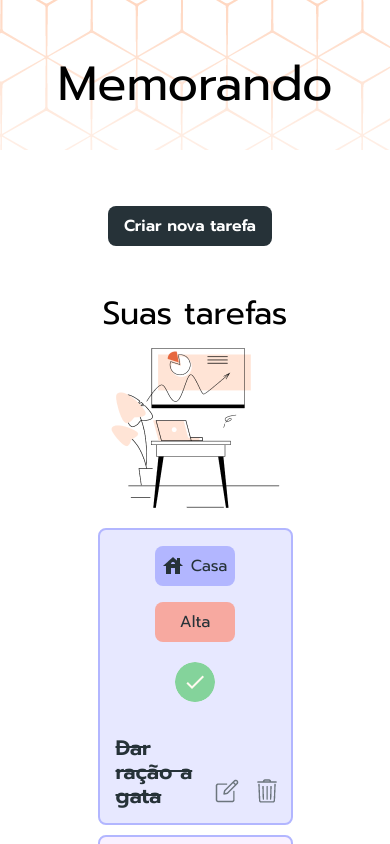
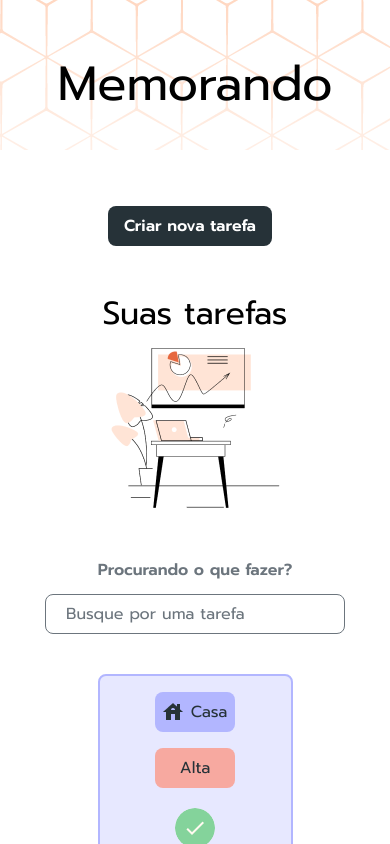
Before and after one commit to Hernandez0808/AluraMemorandoAngular, an Angular app: page /listaTarefas in a window 390 px wide. Shown: the top 844 px of the page. Built offline with nearby package versions, Linux system fonts and the light colour scheme; data requests are answered from the project's data file.

Commit message:
6 - utilizando cubic-bezier e keyframes

```diff
--- a/src/app/animations.ts
+++ b/src/app/animations.ts
@@ -1,4 +1,4 @@
-import { animate, state, style, transition, trigger } from '@angular/animations';
+import { animate, keyframes, state, style, transition, trigger } from '@angular/animations';
 
 export const highlightedStateTrigger = trigger('highlightedState', [
   state('default', style({
@@ -16,7 +16,7 @@ export const highlightedStateTrigger = trigger('highlightedState', [
   ])
 ]);
 
-export const showStateTrigger = trigger('shownState', [
+export const shownStateTrigger = trigger('shownState', [
     transition(':enter', [
         style({
             opacity:0
@@ -39,6 +39,23 @@ export const checkButtonTrigger = trigger('checkButton', [
       }))
     ])
   ])
+
+export const filterTrigger = trigger('filterAnimation', [
+  transition(':enter' , [
+    style({opacity:0, with:0}),
+    animate('400ms ease-out', keyframes([
+      style({ offset:0, opacity:0, width:0}),
+      style({ offset:0.8, opacity:0.5, width:'*'}),
+      style({ offset:1, opacity:1, width:'*'})
+    ])),
+  ]),
+  transition(':leave', [
+    animate('400ms cubic-bezier(.13,.9,.8,.1)', style({
+      opacity:0,
+      width:0
+    }))
+  ])
+])
 
 
 //aplicando animação em elementos não anexados ao dom
--- a/src/app/lista-tarefas/lista-tarefas.component.css
+++ b/src/app/lista-tarefas/lista-tarefas.component.css
@@ -1,3 +1,59 @@
+.busca {
+  display: flex;
+  justify-content: center;
+  align-items: center;
+  margin-bottom: 40px;
+  margin-top: 40px;
+}
+
+.busca p {
+  color: #6C757D;
+  font-size: 16px;
+  font-weight: 600;
+  margin-right: 32px;
+}
+
+#campo-busca::placeholder {
+  color: #6C757D;
+  font-family: 'Prompt';
+  font-size: 16px;
+  padding: 8px 0 8px 8px;
+}
+
+.busca input {
+  border: 1px solid #6C757D;
+  border-radius: 8px;
+  font-family: 'Prompt';
+  font-size: 16px;
+  height: 40px;
+  width: 300px;
+  padding-left: 12px;
+}
+
+input[type='search']:focus {
+  background-image: none;
+  outline: none;
+  text-decoration: none;
+}
+
+input[type="search"]::-webkit-search-decoration,
+::-webkit-search-cancel-button,
+::-webkit-search-results-button,
+::-webkit-search-results-decoration { display: none; }
+
+@media(max-width: 1060px) {
+  .busca {
+    display: flex;
+    flex-direction: column;
+    align-items: center;
+  }
+
+  .busca p {
+    margin-bottom: 12px;
+    margin-right: 0;
+  }
+}
+
 .lista-tarefas {
   display: flex;
   flex-direction: column;
@@ -11,17 +67,14 @@
 
 .card-Estudos {
   background: #F9F0FF;
-    border: 2px solid #B2B6FF;
 }
 
 .card-Trabalho {
   background: #E9F7FF;
-    border: 2px solid #B2B6FF;
 }
 
 .card-Casa {
   background: #E7E8FF;
-    border: 2px solid #B2B6FF;
 }
 
 .card-Feito {
--- a/src/app/lista-tarefas/lista-tarefas.component.html
+++ b/src/app/lista-tarefas/lista-tarefas.component.html
@@ -68,10 +68,20 @@
     <img src="assets/imagens/ilustracao-Tarefas.png"
         alt="Ilustração de um ambiente com mesa, computador, quadro e um vaso com planta">
   </div>
-    <div *ngIf="listaTarefas.length > 0, else semTarefas">
+  <div class="busca">
+    <p class="ff-prompt">Procurando o que fazer?</p>
+    <input
+      id="campo-busca" type="search"
+      placeholder="Busque por uma tarefa"
+      [(ngModel)]="campoBusca"
+      (keyup)="filtrarTarefasPorDescricao(campoBusca)"
+  >
+  </div>
+  <div *ngIf="tarefasFiltradas.length > 0, else semTarefas">
     <div
+      @filterAnimation
       class="lista-tarefas card-{{ tarefa.categoria }}"
-        *ngFor="let tarefa of listaTarefas; let i = index;"
+      *ngFor="let tarefa of tarefasFiltradas; let i = index"
       (mouseover)="indexTarefa = i"
       [@highlightedState]="indexTarefa === i ? 'highlighted' : 'default'">
       <div class="info-card">
@@ -87,8 +97,9 @@
         <p class="status-tarefa">
           <button
             [ngClass]="(tarefa.statusFinalizado == true) ? 'icone-checked' : 'icone-unchecked'"
-              (click)="finalizarTarefa(tarefa.id);"
-              [@checkButton]="(tarefa.id === id ? 'checked' : 'unchecked')">
+            (click)="finalizarTarefa(tarefa.id)"
+            [@checkButton]="(tarefa.id === id ? 'checked' : 'unchecked')"
+            >
           </button>
         </p>
       </div>
--- a/src/app/lista-tarefas/lista-tarefas.component.ts
+++ b/src/app/lista-tarefas/lista-tarefas.component.ts
@@ -4,21 +4,28 @@ import { FormBuilder, FormGroup, Validators } from '@angular/forms';
 
 import { TarefaService } from 'src/app/service/tarefa.service';
 import { Tarefa } from '../models/tarefa';
-import { checkButtonTrigger, highlightedStateTrigger, showStateTrigger } from '../animations';
+import { checkButtonTrigger, filterTrigger, highlightedStateTrigger, shownStateTrigger } from '../animations';
 
 @Component({
   selector: 'app-lista-tarefas',
   templateUrl: './lista-tarefas.component.html',
   styleUrls: ['./lista-tarefas.component.css'],
-  animations: [highlightedStateTrigger, showStateTrigger, checkButtonTrigger]
+  animations: [
+    highlightedStateTrigger,
+    shownStateTrigger,
+    checkButtonTrigger,
+    filterTrigger
+  ]
 })
 export class ListaTarefasComponent implements OnInit {
   listaTarefas: Tarefa[] = [];
   formAberto: boolean = false;
   categoria: string = '';
   validado: boolean = false;
-  indexTarefa = -1;
-  id:number = 0;
+  indexTarefa: number = -1;
+  id: number = 0;
+  campoBusca = '';
+  tarefasFiltradas: Tarefa[] = [];
 
   formulario: FormGroup = this.fomBuilder.group({
     id: [0],
@@ -37,8 +44,19 @@ export class ListaTarefasComponent implements OnInit {
   ngOnInit(): Tarefa[] {
     this.service.listar(this.categoria).subscribe((listaTarefas) => {
       this.listaTarefas = listaTarefas;
+      this.tarefasFiltradas = listaTarefas;
     });
-    return this.listaTarefas;
+    return this.tarefasFiltradas;
+  }
+
+  filtrarTarefasPorDescricao(descricao: string) {
+    this.campoBusca = descricao.trim().toLowerCase();
+    if (descricao) {
+      this.tarefasFiltradas = this.listaTarefas.filter(tarefa =>
+        tarefa.descricao.toLowerCase().includes(this.campoBusca));
+    } else {
+      this.tarefasFiltradas = this.listaTarefas;
+    }
   }
 
   mostrarOuEsconderFormulario() {
@@ -111,7 +129,7 @@ export class ListaTarefasComponent implements OnInit {
   }
 
   finalizarTarefa(id: number) {
-    this.id = id;
+    this.id = id
     this.service.buscarPorId(id!).subscribe((tarefa) => {
       this.service.atualizarStatusTarefa(tarefa).subscribe(() => {
         this.listarAposCheck();
@@ -121,7 +139,7 @@ export class ListaTarefasComponent implements OnInit {
 
   listarAposCheck() {
     this.service.listar(this.categoria).subscribe((listaTarefas) => {
-      this.listaTarefas = listaTarefas;
+      this.tarefasFiltradas = listaTarefas;
     });
   }
 
```
Lines whose indentation alone changed are shown as unchanged.
